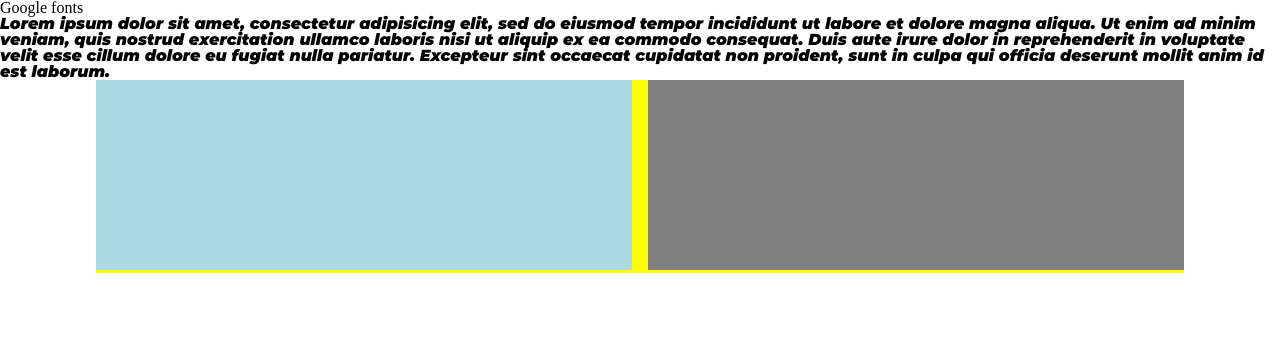
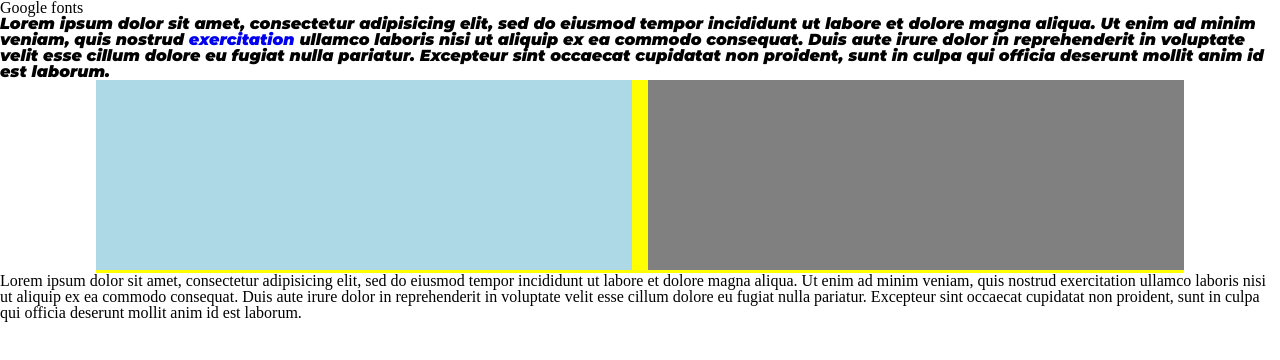
Before and after one commit to kristina-makalatia/lesson5-152, a plain HTML site: page index.html in a window 1280 px wide. Drawn offline with Linux system fonts and the light colour scheme.

Commit message:
add new html file

```diff
--- a/index.html
+++ b/index.html
@@ -5,14 +5,14 @@
 	<title>Page 5</title>
 	<link rel="stylesheet" type="text/css" href="css/reset.css">
 	<link rel="stylesheet" type="text/css" href="css/fonts.css">
-	<link rel="stylesheet" type="text/css" href="css/style.css">
+	<link rel="stylesheet" type="text/css" href="css/Style.css">
 </head>
 <body>
 	<section>
 		<h2>Google fonts</h2>
 		<p class="latinuri-relatiuri">Lorem ipsum dolor sit amet, consectetur adipisicing elit, sed do eiusmod
 		tempor incididunt ut labore et dolore magna aliqua. Ut enim ad minim veniam,
-		quis nostrud exercitation ullamco laboris nisi ut aliquip ex ea commodo
+		quis nostrud <a href="news.html">exercitation </a>ullamco laboris nisi ut aliquip ex ea commodo
 		consequat. Duis aute irure dolor in reprehenderit in voluptate velit esse
 		cillum dolore eu fugiat nulla pariatur. Excepteur sint occaecat cupidatat non
 		proident, sunt in culpa qui officia deserunt mollit anim id est laborum.</p>
@@ -22,5 +22,12 @@
 		</div>
 	</section>
 
+	<p>Lorem ipsum dolor sit amet, consectetur adipisicing elit, sed do eiusmod
+	tempor incididunt ut labore et dolore magna aliqua. Ut enim ad minim veniam,
+	quis nostrud exercitation ullamco laboris nisi ut aliquip ex ea commodo
+	consequat. Duis aute irure dolor in reprehenderit in voluptate velit esse
+	cillum dolore eu fugiat nulla pariatur. Excepteur sint occaecat cupidatat non
+	proident, sunt in culpa qui officia deserunt mollit anim id est laborum.</p>
+
 </body>
 </html>
```
Also changed, not shown: news.html (added, +11 -0 lines).
